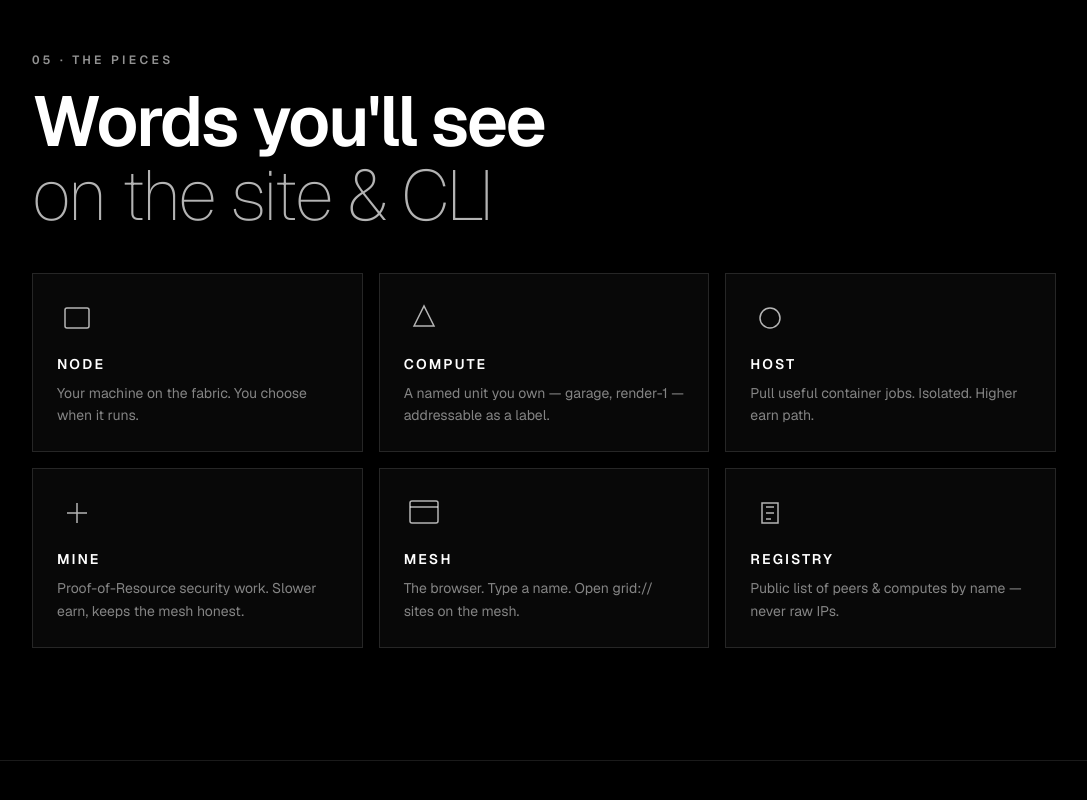
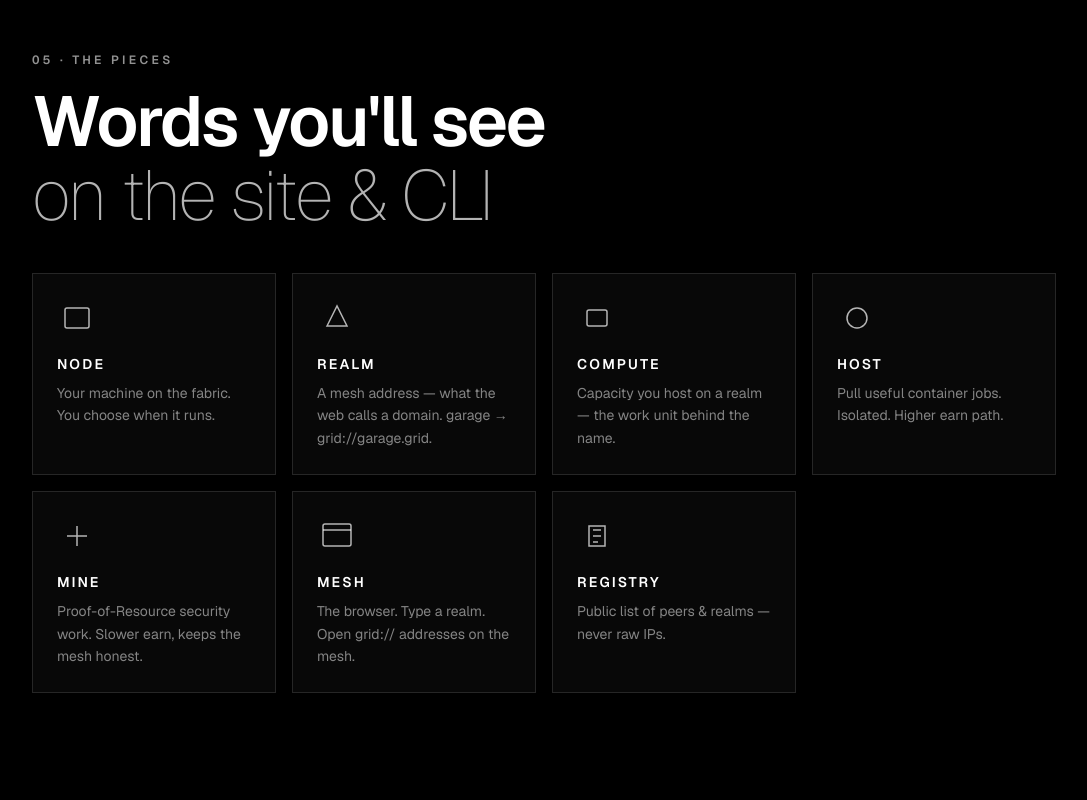
Before and after one commit to Caraveo/grid-site, a Next.js app: page /explain in a window 1280 px wide. Shown: the part 3630-4430 px from the top of the page, without its empty margins (96-1183 px from the left). Built offline with nearby package versions, Linux system fonts and the light colour scheme.

Commit message:
Name MESH addresses realms (not domains)
Introduce realm as the mesh-native name for what the web calls a
domain. Update Explain, Mesh section, and diagrams accordingly.

```diff
--- a/src/app/explain/page.tsx
+++ b/src/app/explain/page.tsx
@@ -220,10 +220,10 @@ export default function ExplainPage() {
           <RolesDiagram />
         </Section>
 
-        {/* 06 — Addresses */}
+        {/* 06 — Realms (MESH “domains”) */}
         <Section
-          id="addresses"
-          label="06 · Opening the mesh"
+          id="realms"
+          label="06 · Realms"
           title={
             <>
               Type a name.
@@ -234,21 +234,31 @@ export default function ExplainPage() {
             </>
           }
         >
-          <p className="mb-8 max-w-2xl section-body text-base">
-            On the web you type domains. On MESH you type{" "}
-            <strong className="font-normal text-white/85">compute names</strong>.
+          <p className="mb-4 max-w-2xl section-body text-base">
+            On the web you type <strong className="font-normal text-white/70">domains</strong>.
+            On MESH you type{" "}
+            <strong className="font-normal text-white/85">realms</strong>.
             No extension required.
+          </p>
+          <p className="mb-8 max-w-2xl text-sm leading-relaxed text-white/40">
+            A <span className="text-white/70">realm</span> is the mesh address for a
+            compute you (or someone) published — the GRID name for what the web
+            calls a domain.
           </p>
           <AddressDiagram />
           <div className="mt-8 panel p-6 font-mono text-sm leading-relaxed text-white/70">
-            <p className="text-white/40">// equivalence</p>
+            <p className="text-white/40">// realm equivalence</p>
             <p className="mt-2">
               x &nbsp;&nbsp;&nbsp;&nbsp;&nbsp;&nbsp;&nbsp;&nbsp;≡ &nbsp;
               x.grid &nbsp;&nbsp;&nbsp;&nbsp;≡ &nbsp; grid://x.grid/
             </p>
+            <p className="mt-4 text-white/40">// web domain → mesh realm</p>
+            <p className="mt-2">
+              example.com &nbsp;≈ &nbsp; realm &nbsp;x &nbsp;→ &nbsp; grid://x.grid
+            </p>
             <p className="mt-4 text-white/40">// same idea as the CLI</p>
             <p className="mt-2">
-              grid launch garage &nbsp;↔ &nbsp; type garage in MESH
+              grid launch garage &nbsp;↔ &nbsp; realm garage in MESH
             </p>
           </div>
         </Section>
--- a/src/components/Mesh.tsx
+++ b/src/components/Mesh.tsx
@@ -29,7 +29,7 @@ const FLOW = [
   {
     k: "06",
     t: "MESH",
-    d: "The browser for the mesh. Type a compute label. Default scheme is grid://. Same mental model as the CLI: garage ↔ grid://garage.grid.",
+    d: "The browser for the mesh. Type a realm. Default scheme is grid://. Same mental model as the CLI: garage ↔ grid://garage.grid.",
   },
 ];
 
@@ -79,14 +79,18 @@ export function Mesh() {
           </div>
         </div>
 
-        {/* Address model */}
+        {/* Realms (mesh “domains”) */}
         <div className="mx-auto mt-16 max-w-3xl border border-white/15 bg-white/[0.03] p-8 sm:p-10">
           <p className="text-[0.7rem] font-semibold tracking-[0.22em] text-white/45 uppercase">
-            Address model
+            Realms
           </p>
           <h3 className="mt-2 text-xl font-semibold tracking-tight sm:text-2xl">
-            Type a compute name. No extension required.
+            Type a realm. No extension required.
           </h3>
+          <p className="mt-3 text-sm text-white/45">
+            On the web: domains. On MESH:{" "}
+            <span className="text-white/75">realms</span>.
+          </p>
           <div className="mt-6 overflow-x-auto border border-white/10 bg-black/60 p-5 font-mono text-xs leading-relaxed text-white/70 sm:text-sm">
             <p>
               <span className="text-white/40">x</span>
@@ -101,7 +105,7 @@ export function Mesh() {
             <p className="mt-2">
               <span className="text-white/40">grid launch garage</span>
               <span className="mx-3 text-white/25">↔</span>
-              <span className="text-white">browser: garage</span>
+              <span className="text-white">realm garage in MESH</span>
             </p>
           </div>
           <p className="mt-5 text-sm leading-relaxed text-white/45">
--- a/src/components/explain/Diagrams.tsx
+++ b/src/components/explain/Diagrams.tsx
@@ -216,7 +216,7 @@ export function AddressDiagram() {
       <div className="grid sm:grid-cols-3">
         <div className="border-b border-white/10 p-6 sm:border-r sm:border-b-0">
           <p className="font-mono text-[0.65rem] tracking-[0.2em] text-white/35 uppercase">
-            You type
+            Realm
           </p>
           <p className="mt-4 font-mono text-2xl text-white">x</p>
           <p className="mt-2 text-xs text-white/40">or garage · home · …</p>
@@ -232,13 +232,13 @@ export function AddressDiagram() {
         </div>
         <div className="p-6">
           <p className="font-mono text-[0.65rem] tracking-[0.2em] text-white/35 uppercase">
-            You land on
+            Address
           </p>
           <p className="mt-4 font-mono text-lg text-white sm:text-xl">
             grid://x.grid
           </p>
           <p className="mt-2 text-xs text-white/40">
-            that compute on the mesh
+            that realm on the mesh
           </p>
         </div>
       </div>
@@ -265,11 +265,27 @@ export function RolesDiagram() {
       ),
     },
     {
-      title: "Compute",
-      body: "A named unit you own — garage, render-1 — addressable as a label.",
+      title: "Realm",
+      body: "A mesh address — what the web calls a domain. garage → grid://garage.grid.",
       icon: (
         <path
           d="M10 28 L20 8 L30 28 Z"
+          stroke="currentColor"
+          strokeWidth="1.5"
+          fill="none"
+        />
+      ),
+    },
+    {
+      title: "Compute",
+      body: "Capacity you host on a realm — the work unit behind the name.",
+      icon: (
+        <rect
+          x="10"
+          y="12"
+          width="20"
+          height="16"
+          rx="2"
           stroke="currentColor"
           strokeWidth="1.5"
           fill="none"
@@ -303,7 +319,7 @@ export function RolesDiagram() {
     },
     {
       title: "MESH",
-      body: "The browser. Type a name. Open grid:// sites on the mesh.",
+      body: "The browser. Type a realm. Open grid:// addresses on the mesh.",
       icon: (
         <>
           <rect
@@ -322,7 +338,7 @@ export function RolesDiagram() {
     },
     {
       title: "Registry",
-      body: "Public list of peers & computes by name — never raw IPs.",
+      body: "Public list of peers & realms — never raw IPs.",
       icon: (
         <path
           d="M12 10h16v20H12z M16 14h8 M16 20h8 M16 26h5"
@@ -335,7 +351,7 @@ export function RolesDiagram() {
   ];
 
   return (
-    <div className="grid gap-4 sm:grid-cols-2 lg:grid-cols-3">
+    <div className="grid gap-4 sm:grid-cols-2 lg:grid-cols-3 xl:grid-cols-4">
       {roles.map((r) => (
         <div key={r.title} className="panel p-6">
           <div className="flex h-10 w-10 items-center justify-center text-white/70">
@@ -399,7 +415,7 @@ export function GridVsMeshDiagram() {
           </li>
           <li className="flex gap-3">
             <span className="text-white/30">▸</span>
-            Type a compute name — no https by default
+            Type a realm — no https by default
           </li>
           <li className="flex gap-3">
             <span className="text-white/30">▸</span>
```
